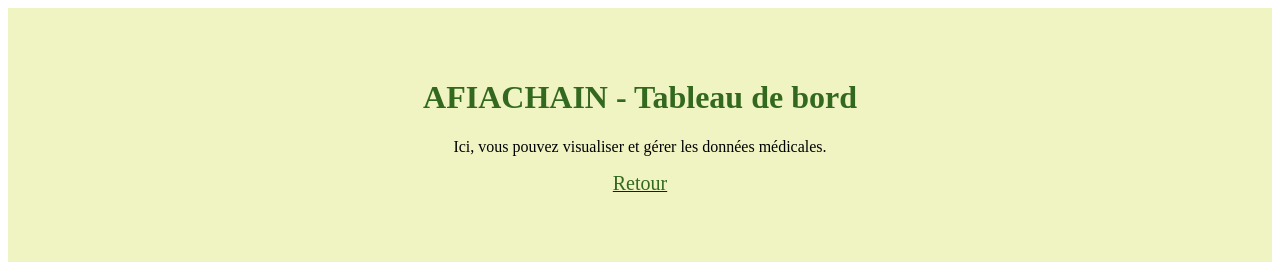
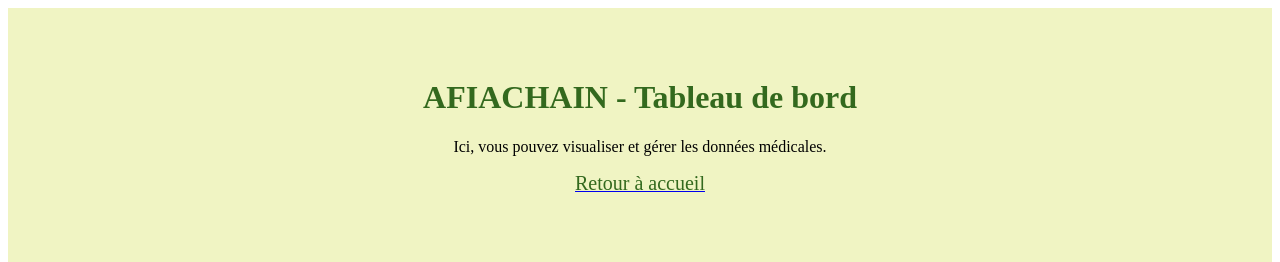
Before and after one commit to DestinBir/AfiaChain, a Next.js app in the folder afiachain-medical/: page /dashboard in a window 1280 px wide. Shown: the top 262 px of the page. Built offline with nearby package versions, Linux system fonts and the light colour scheme.

Commit message:
creating dashboard page

```diff
--- a/afiachain-medical/pages/dashboard.tsx
+++ b/afiachain-medical/pages/dashboard.tsx
@@ -1,14 +1,17 @@
-// pages/dashboard.js
+// pages/dashboard.tsx
 import Link from 'next/link';
+import React from 'react';
 
-export default function Dashboard() {
+const Dashboard: React.FC = () => {
   return (
     <div style={{ padding: '50px', textAlign: 'center', backgroundColor: '#f0f4c3', minHeight: '100vh' }}>
       <h1 style={{ color: '#33691e' }}>AFIACHAIN - Tableau de bord</h1>
       <p>Ici, vous pouvez visualiser et gérer les données médicales.</p>
       <Link href="/">
-        <a style={{ color: '#33691e', fontSize: '20px' }}>Retour</a>
+        <a style={{ color: '#33691e', fontSize: '20px' }}>Retour à accueil</a>
       </Link>
     </div>
   );
-}
+};
+
+export default Dashboard;
```
